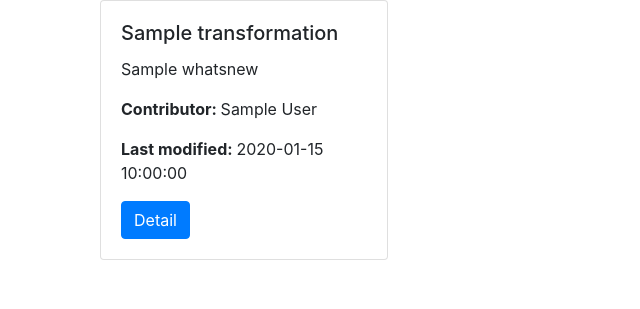
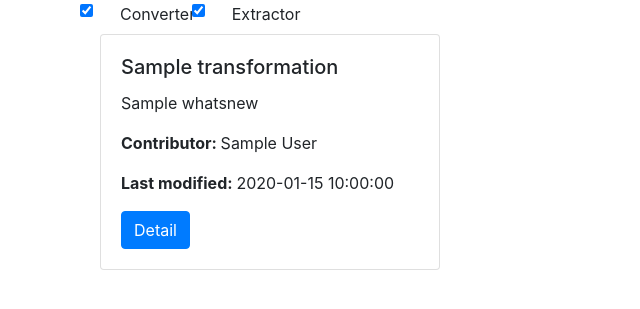
Before and after one commit to clowder-framework/catalog, a Flask app: template transformations/templates/pages/home.html in a window 1280 px wide. Shown: the part 56-365 px from the top of the page, without its empty margins (0-640 px from the left). Run offline with Flask 2, Linux system fonts and the light colour scheme; the template is opened without the code that fills it: most values are stand-ins (such as "Sample title", 1, 10 or a date in 2020); some libraries are stand-ins or nearby versions.

Commit message:
filter by converter and extractor on home page

```diff
--- a/transformations/templates/main.html
+++ b/transformations/templates/main.html
@@ -23,6 +23,11 @@
 <link rel="apple-touch-icon-precomposed" href="/static/ico/apple-touch-icon-57-precomposed.png">
 <link rel="shortcut icon" href="/static/ico/favicon.png">
 <!-- /favicons -->
+
+  <script src="https://code.jquery.com/jquery-3.2.1.slim.min.js" integrity="sha384-KJ3o2DKtIkvYIK3UENzmM7KCkRr/rE9/Qpg6aAZGJwFDMVNA/GpGFF93hXpG5KkN" crossorigin="anonymous"></script>
+  <script src="https://cdnjs.cloudflare.com/ajax/libs/popper.js/1.12.3/umd/popper.min.js" integrity="sha384-vFJXuSJphROIrBnz7yo7oB41mKfc8JzQZiCq4NCceLEaO4IHwicKwpJf9c9IpFgh" crossorigin="anonymous"></script>
+  <script src="https://maxcdn.bootstrapcdn.com/bootstrap/4.0.0-beta.2/js/bootstrap.min.js" integrity="sha384-alpBpkh1PFOepccYVYDB4do5UnbKysX5WZXm3XxPqe5iKTfUKjNkCk9SaVuEZflJ" crossorigin="anonymous"></script>
+
 
 </head>
 
@@ -67,10 +72,5 @@
   </main>
 
 
-  <script src="https://code.jquery.com/jquery-3.2.1.slim.min.js" integrity="sha384-KJ3o2DKtIkvYIK3UENzmM7KCkRr/rE9/Qpg6aAZGJwFDMVNA/GpGFF93hXpG5KkN" crossorigin="anonymous"></script>
-  <script src="https://cdnjs.cloudflare.com/ajax/libs/popper.js/1.12.3/umd/popper.min.js" integrity="sha384-vFJXuSJphROIrBnz7yo7oB41mKfc8JzQZiCq4NCceLEaO4IHwicKwpJf9c9IpFgh" crossorigin="anonymous"></script>
-  <script src="https://maxcdn.bootstrapcdn.com/bootstrap/4.0.0-beta.2/js/bootstrap.min.js" integrity="sha384-alpBpkh1PFOepccYVYDB4do5UnbKysX5WZXm3XxPqe5iKTfUKjNkCk9SaVuEZflJ" crossorigin="anonymous"></script>
-
-
 </body>
 </html>
--- a/transformations/templates/pages/home.html
+++ b/transformations/templates/pages/home.html
@@ -2,22 +2,50 @@
 {% block title %}Home{% endblock %}
 {% block content %}
 
-
 <div class="container">
+<div class="form-check form-check-inline">
+  <input checked class="form-check-input" id="converter" type="checkbox" value="converter">
+  <label class="form-check-label" for="converter">Converter    </label>
+</div>
+<div class="form-check form-check-inline">
+  <input checked class="form-check-input" id="extractor" type="checkbox" value="extractor">
+  <label class="form-check-label" for="extractor">Extractor</label>
+</div>
   <div class="row">
     {% for transformation in transformations %}
-    <div class="col-4">
-      <div class="card" style="width: 18rem;">
+
+    <div class="col-4 {{transformation.transformation_type}}_tab">
+      <div class="card" style="margin-bottom: 10px;">
         <div class="card-body">
           <h5 class="card-title">{{transformation.title}}</h5>
           <p class="card-text">{{transformation.whatsnew}}</p>
           <p class="card-text"><b>Contributor: </b>{{transformation.author}}</p>
           <p class="card-text"><b>Last modified: </b>{{transformation.updateDate}}</p>
-          <a href="#" class="btn btn-primary">Detail</a>
+          <a class="btn btn-primary" href="#">Detail</a>
         </div>
       </div>
     </div>
+
     {% endfor %}
   </div>
 </div>
+<script language="javascript" type="text/javascript">
+
+  $('#extractor').change(function() {
+    // this will contain a reference to the checkbox
+    if (this.checked) {
+      $('.extractor_tab').show();
+    } else {
+      $('.extractor_tab').hide();
+    }
+  });
+  $('#converter').change(function() {
+    // this will contain a reference to the checkbox
+    if (this.checked) {
+      $('.converter_tab').show();
+    } else {
+      $('.converter_tab').hide();
+    }
+  });
+</script>
 {% endblock %}
```
